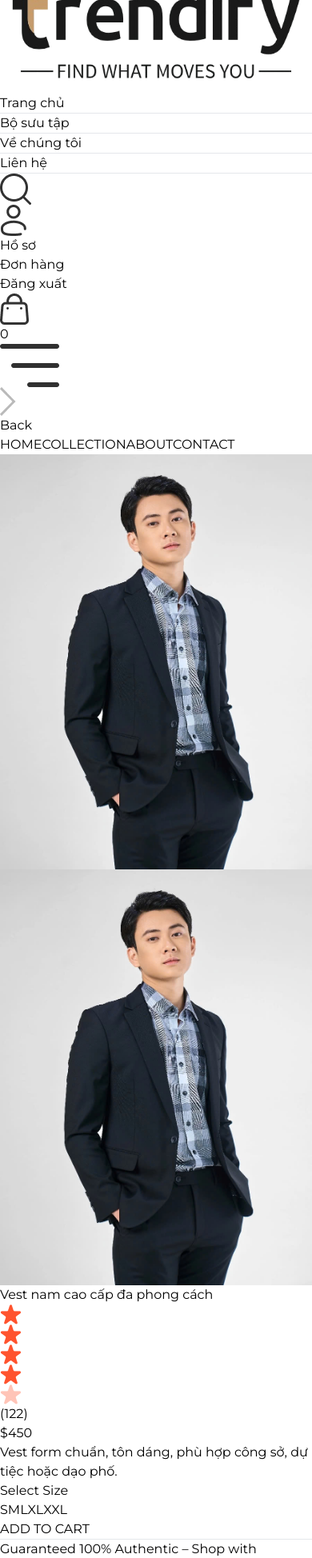
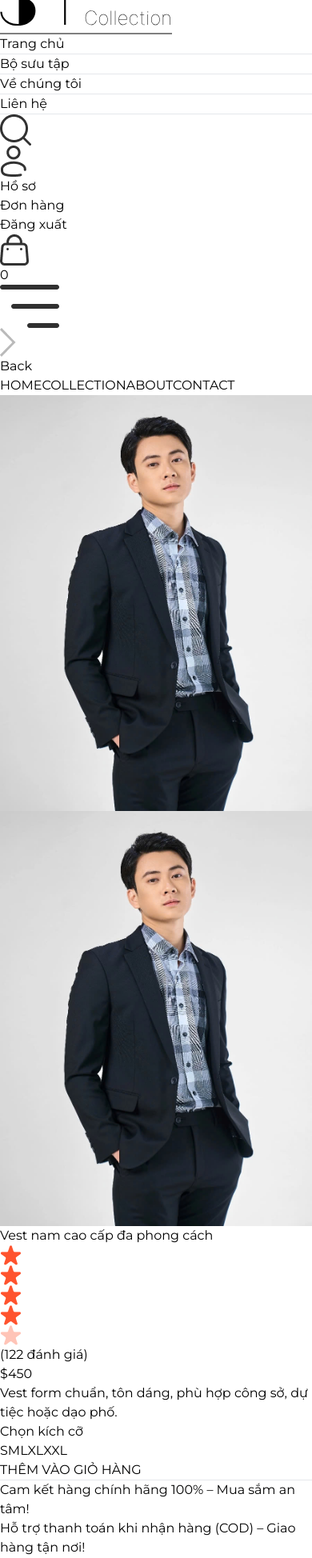
Before and after one commit to hoangkha442/seotests, a React (Vite) app: page /product/aaab1 in a window 390 px wide. Shown: the part 40-1988 px from the top of the page at 80% size. Built offline with nearby package versions, Linux system fonts and the light colour scheme.

Commit message:
update logo

```diff
--- a/index.html
+++ b/index.html
@@ -3,6 +3,7 @@
   <head>
     <meta charset="UTF-8" />
     <meta name="viewport" content="width=device-width, initial-scale=1.0" />
+    <link rel="icon" type="image/x-icon" href="/Subtract.svg" />
     <title>Trendify | Khơi nguồn phong cách riêng bạn</title>
   </head>
   <body>
--- a/src/components/NavBar.jsx
+++ b/src/components/NavBar.jsx
@@ -2,14 +2,14 @@ import React, { useContext, useState } from 'react'
 import { assets } from '../assets/assets'
 import { Link, NavLink } from 'react-router-dom'
 import { ShopContext } from '../context/ShopContext';
-
+import logo from "../assets/logo.svg"
 const NavBar = () => {
     const [visible, setVisible] = useState(false);
     const {setShowSearch, getCartCount} = useContext(ShopContext);
   return (
     <div className='flex items-center justify-between py-5 font-medium'>
         <Link to='/'>
-            <img src={assets.logo} className='w-36' alt="Trendify" />
+            <img src={logo} className='w-36' alt="Trendify" />
         </Link>
         <ul className='hidden gap-5 text-sm text-gray-700 sm:flex'>
             <NavLink to='/' className='flex flex-col items-center gap-1 uppercase'>
--- a/src/pages/Product.jsx
+++ b/src/pages/Product.jsx
@@ -5,9 +5,8 @@ import { assets } from '../assets/assets';
 import RelatedProducts from '../components/RelatedProducts';
 
 const Product = () => {
-
-  const {productId} = useParams();
-  const {products, currency, addToCart} = useContext(ShopContext);
+  const { productId } = useParams();
+  const { products, currency, addToCart } = useContext(ShopContext);
   const [productData, setProductData] = useState(false);
   const [image, setImage] = useState('');
   const [size, setSize] = useState('');
@@ -15,12 +14,12 @@ const Product = () => {
   const fetchProductData = async () => {
     products.map((item) => {
       if (item._id === productId) {
-        setProductData(item)
-        setImage(item.image[0])
+        setProductData(item);
+        setImage(item.image[0]);
         return null;
       }
-    })
-  }
+    });
+  };
 
   useEffect(() => {
     fetchProductData();
@@ -28,9 +27,9 @@ const Product = () => {
 
   return productData ? (
     <div className='pt-10 transition-opacity duration-500 ease-in border-t-2 opacity-100'>
-      {/* Product Data */}
+      {/* Thông tin sản phẩm */}
       <div className='flex flex-col gap-12 sm:gap-12 sm:flex-row'>
-        {/* Product Images */}
+        {/* Hình ảnh sản phẩm */}
         <div className='flex flex-col-reverse flex-1 gap-3 sm:flex-row'>
           <div className='flex justify-between overflow-x-auto sm:flex-col sm:overflow-y-scroll sm:justify-normal sm:w-[18.7%] w-full'>
             {
@@ -39,19 +38,17 @@ const Product = () => {
                   src={item}
                   key={index}
                   onClick={() => setImage(item)}
-                  className={`w-[24%] sm:w-full sm:mb-3 flex-shrink-0 cursor-pointer ${
-                    image === item ? 'border-2 border-gray-600 py-2 px-2' : ''
-                  }`}
-                  alt="Photo"
+                  className={`w-[24%] sm:w-full sm:mb-3 flex-shrink-0 cursor-pointer ${image === item ? 'border-2 border-gray-600 py-2 px-2' : ''}`}
+                  alt="Ảnh sản phẩm"
                 />
               ))
             }
           </div>
           <div className='w-full sm:w-[80%]'>
-            <img src={image} className='w-full h-auto' alt="Photo" />
+            <img src={image} className='w-full h-auto' alt="Ảnh lớn" />
           </div>
         </div>
-        {/* Product Info */}
+        {/* Thông tin chi tiết */}
         <div className='flex-1'>
           <h1 className='mt-2 text-2xl font-medium'>{productData.name}</h1>
           <div className='flex items-center gap-1 mt-2'>
@@ -60,12 +57,12 @@ const Product = () => {
             <img src={assets.star_icon} alt="Ratings" className="w-3 5" />
             <img src={assets.star_icon} alt="Ratings" className="w-3 5" />
             <img src={assets.star_dull_icon} alt="Ratings" className="w-3 5" />
-            <p className='pl-2'>(122)</p>
+            <p className='pl-2'>(122 đánh giá)</p>
           </div>
           <p className='mt-5 text-3xl font-medium'>{currency}{productData.price}</p>
           <p className='mt-5 text-gray-500 md:w-4/5'>{productData.description}</p>
           <div className='flex flex-col gap-4 my-8'>
-            <p>Select Size</p>
+            <p>Chọn kích cỡ</p>
             <div className='flex gap-2'>
               {productData.sizes.map((item, index) => (
                 <button
@@ -82,31 +79,33 @@ const Product = () => {
             onClick={() => addToCart(productData._id, size)}
             className='px-8 py-3 text-sm text-white bg-black active:bg-gray-700'
           >
-            ADD TO CART
+            THÊM VÀO GIỎ HÀNG
           </button>
           <hr className='mt-8 sm:w-4/5' />
           <div className='flex flex-col gap-1 mt-5 text-sm text-gray-500'>
-            <p>Guaranteed 100% Authentic – Shop with Confidence!</p>
-            <p>Enjoy Cash on Delivery – Pay at Your Doorstep!</p>
-            <p>Hassle-Free Returns & Exchanges – 10 Days, No Questions Asked!</p>
+            <p>Cam kết hàng chính hãng 100% – Mua sắm an tâm!</p>
+            <p>Hỗ trợ thanh toán khi nhận hàng (COD) – Giao hàng tận nơi!</p>
+            <p>Đổi trả dễ dàng trong 10 ngày – Không cần lý do!</p>
           </div>
         </div>
       </div>
-      {/* Description and Review Section */}
+
+      {/* Mô tả & đánh giá */}
       <div className='mt-20'>
         <div className='flex'>
-          <b className='px-5 py-3 text-sm border'>Description</b>
-          <p className='px-5 py-3 text-sm border'>Reviews (122)</p>
+          <b className='px-5 py-3 text-sm border'>Mô tả</b>
+          <p className='px-5 py-3 text-sm border'>Đánh giá (122)</p>
         </div>
         <div className='flex flex-col gap-4 px-6 py-6 text-sm text-gray-500 border'>
-          <p>Elevate your style with our meticulously crafted Trendify quality products. Designed with a perfect balance of elegance and practicality, these Trendify quality products made from premium materials that ensure both durability and comfort.</p>
-          <p>Whether you're dressing up for a special occasion or adding a touch of sophistication to your everyday look, the Trendify quality products offer unparalleled versatility. Its timeless design, coupled with a flawless fit, makes it a must-have addition to any wardrobe. Don’t miss out on the chance to own a piece that combines both form and function—experience the difference today.</p>
+          <p>Nâng tầm phong cách của bạn với các sản phẩm chất lượng cao đến từ Trendify. Được thiết kế tinh tế, cân bằng giữa sự thanh lịch và tính ứng dụng, sản phẩm của chúng tôi sử dụng chất liệu cao cấp, đảm bảo độ bền và sự thoải mái.</p>
+          <p>Dù bạn đang chuẩn bị cho một dịp đặc biệt hay chỉ muốn thêm phần chỉnh chu cho vẻ ngoài hàng ngày, sản phẩm của Trendify mang đến sự linh hoạt vượt trội. Thiết kế cổ điển, vừa vặn hoàn hảo – chắc chắn là item không thể thiếu trong tủ đồ của bạn. Trải nghiệm sự khác biệt ngay hôm nay.</p>
         </div>
       </div>
-      {/* Display Related Products */}
+
+      {/* Sản phẩm liên quan */}
       <RelatedProducts category={productData.category} subCategory={productData.subCategory} />
     </div>
   ) : <div className='opacity-0'></div>
 }
 
-export default Product
+export default Product;
```
Also changed, not shown: public/Subtract.svg (added), src/assets/logo.svg (added).
